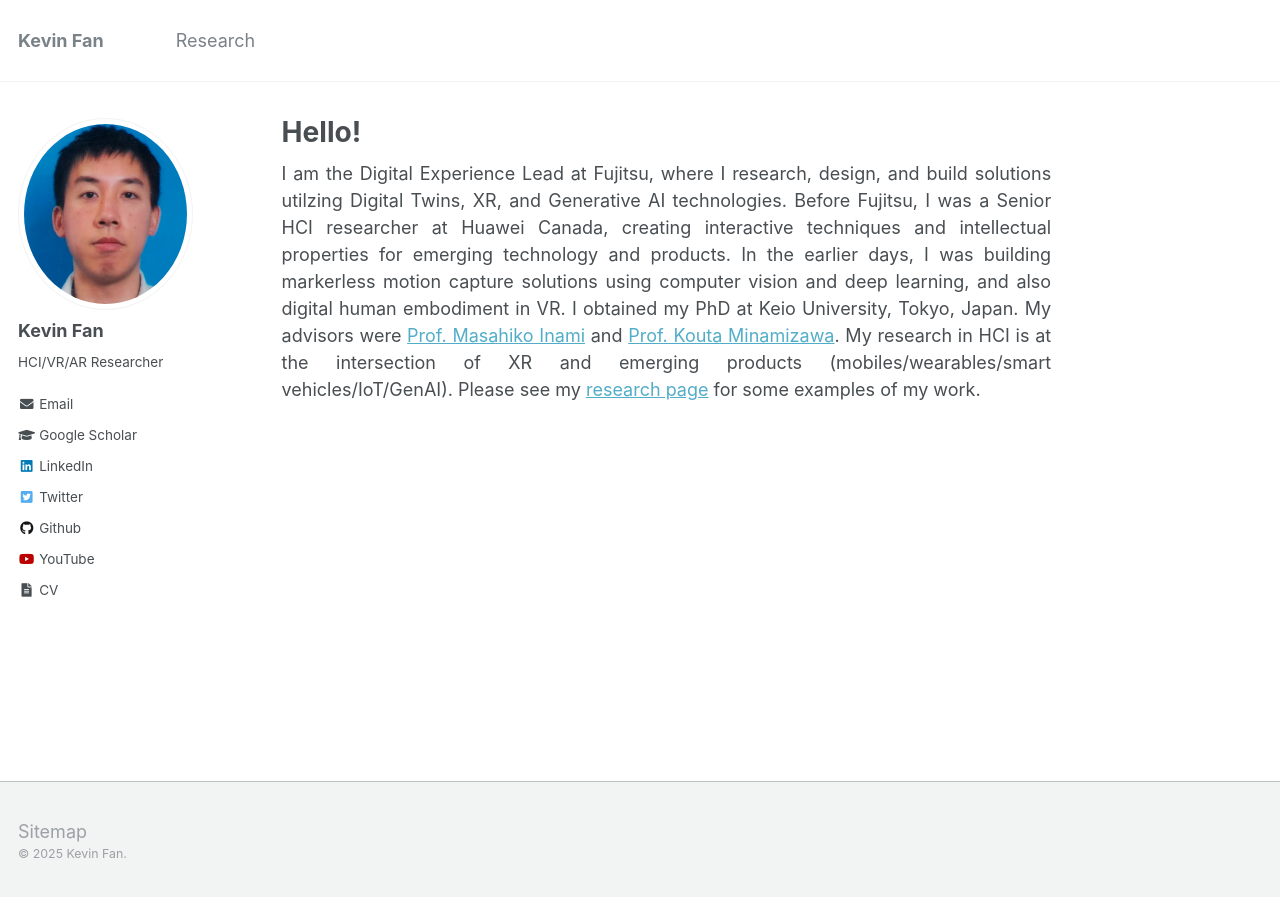
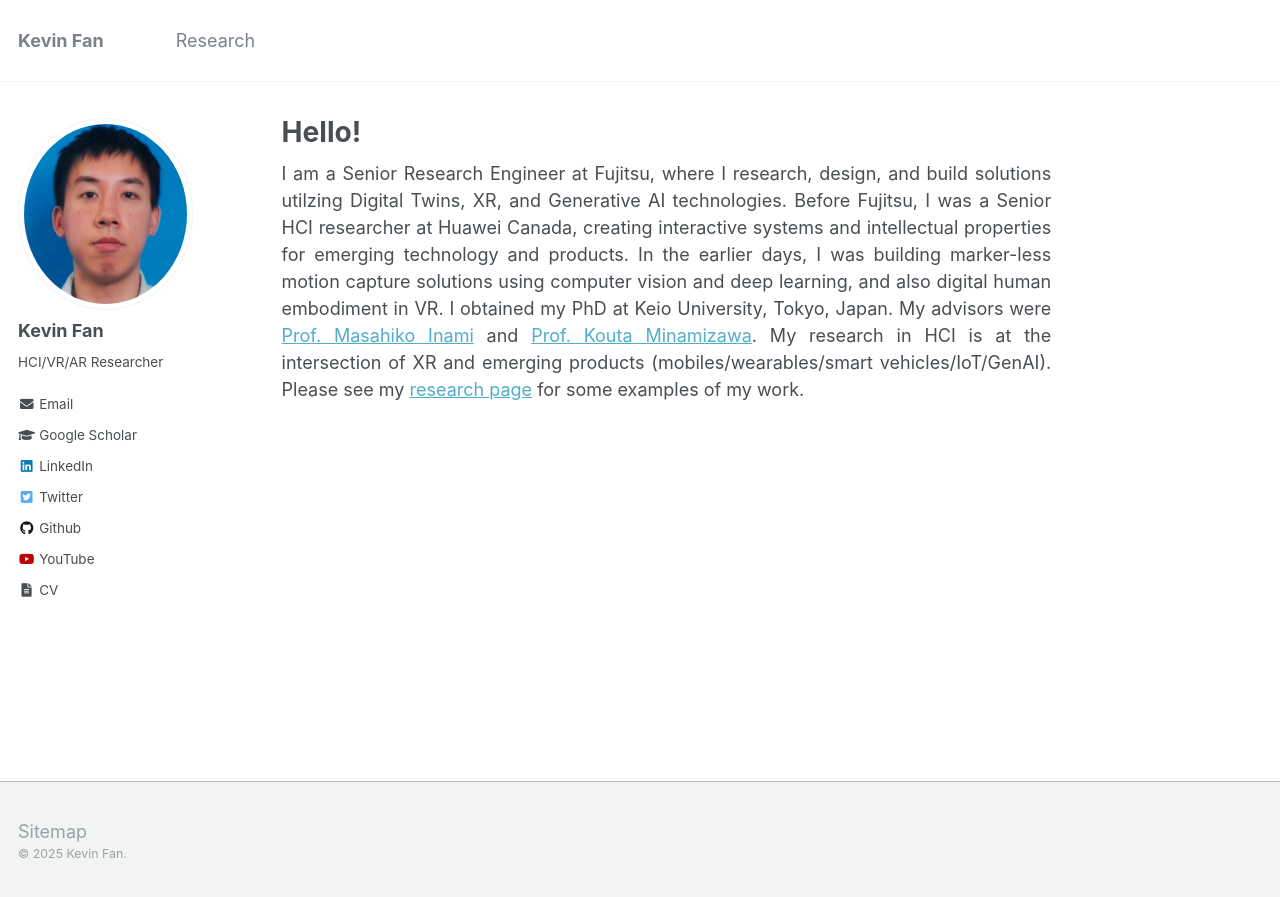
Before and after one commit to kevinswf/kevinswf.github.io.old, a Jekyll site: the page built from _pages/about.md, in a window 1280 px wide. Shown: the top 897 px of the page. Built offline with Jekyll 4.4.1, drawn with Linux system fonts in a browser that asks for light colours.

Commit message:
update info

```diff
--- a/_pages/about.md
+++ b/_pages/about.md
@@ -8,9 +8,9 @@ redirect_from:
   - /about.html
 ---
 
-I am the Digital Experience Lead at Fujitsu, where I research, design, and build solutions utilzing Digital Twins, XR, and Generative AI technologies.
-Before Fujitsu, I was a Senior HCI researcher at Huawei Canada, creating interactive techniques and intellectual properties for emerging technology and products.
-In the earlier days, I was building markerless motion capture solutions using computer vision and deep learning, and also digital human embodiment in VR.
+I am a Senior Research Engineer at Fujitsu, where I research, design, and build solutions utilzing Digital Twins, XR, and Generative AI technologies.
+Before Fujitsu, I was a Senior HCI researcher at Huawei Canada, creating interactive systems and intellectual properties for emerging technology and products.
+In the earlier days, I was building marker-less motion capture solutions using computer vision and deep learning, and also digital human embodiment in VR.
 I obtained my PhD at Keio University, Tokyo, Japan.
 My advisors were [Prof. Masahiko Inami](https://www.rcast.u-tokyo.ac.jp/en/research/people/staff-inami_masahiko.html) and [Prof. Kouta Minamizawa](https://www.kmd.keio.ac.jp/faculty/kouta-minamizawa).
 My research in HCI is at the intersection of XR and emerging products (mobiles/wearables/smart vehicles/IoT/GenAI).
```
Also changed, not shown: 1 other file.
